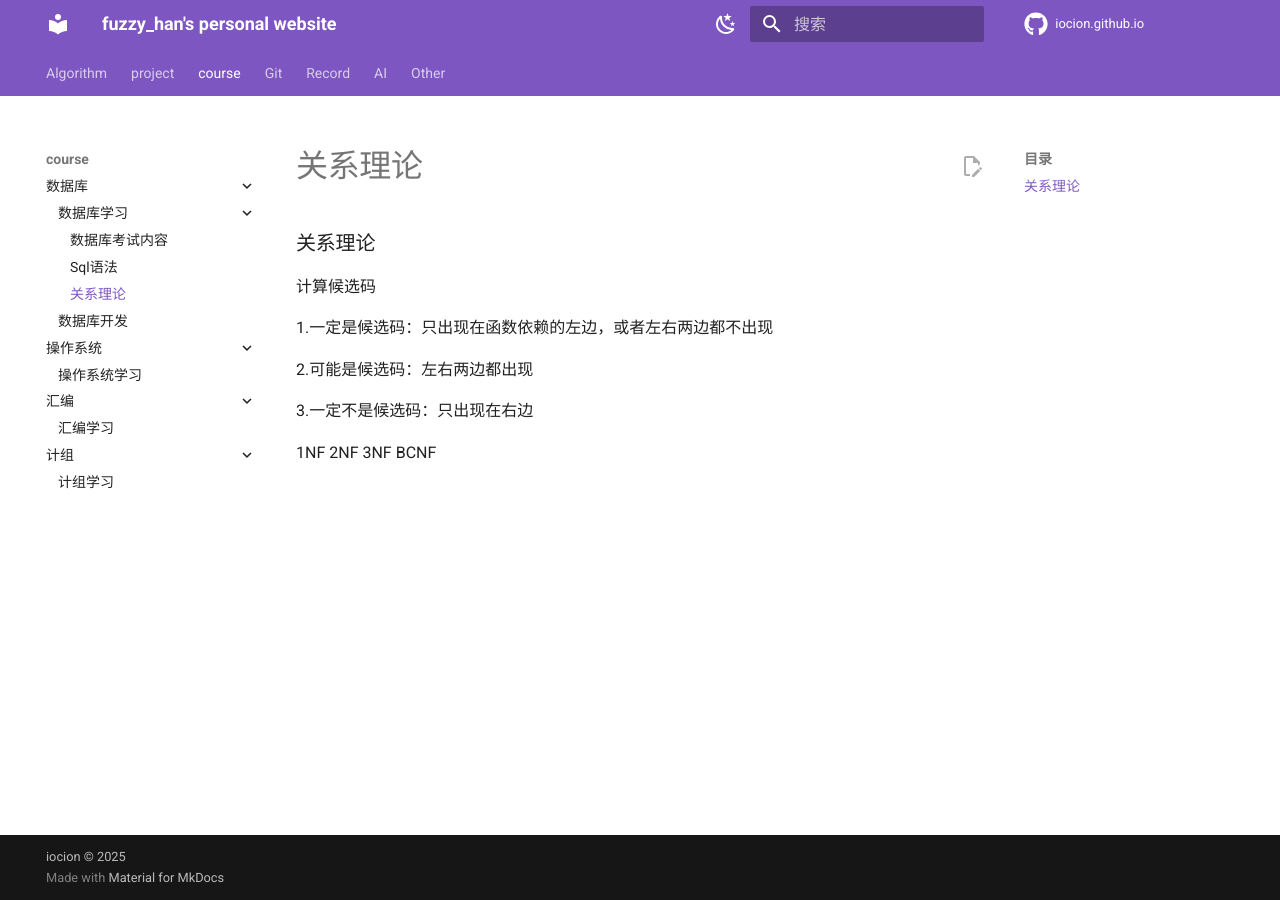
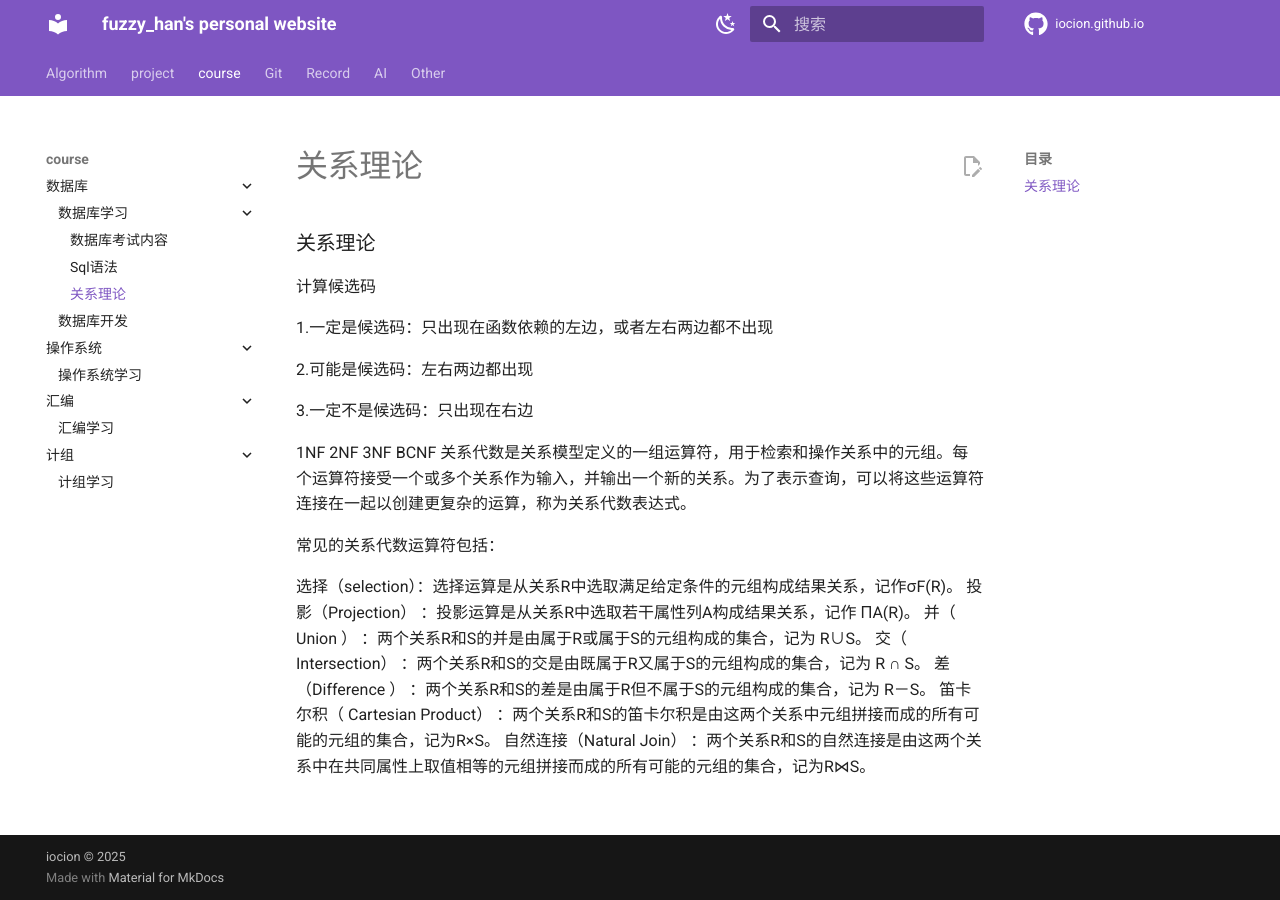
Before and after one commit to iocion/iocion.github.io, an MkDocs documentation site: the page built from docs/course/数据库/数据库学习/关系理论.md, in a window 1280 px wide. Built offline with MkDocs 1.6.1 and Material for MkDocs 9.7.7, drawn with Linux system fonts in a browser that asks for light colours; nearby versions of some CDN libraries; library files that are not in the unit come from our copies; comment, search, counter and statistics services are not loaded.

Commit message:
Update 关系理论.md

```diff
--- a/docs/course/数据库/数据库学习/关系理论.md
+++ b/docs/course/数据库/数据库学习/关系理论.md
@@ -14,3 +14,14 @@
 2NF
 3NF
 BCNF
+关系代数是关系模型定义的一组运算符，用于检索和操作关系中的元组。每个运算符接受一个或多个关系作为输入，并输出一个新的关系。为了表示查询，可以将这些运算符连接在一起以创建更复杂的运算，称为关系代数表达式。
+
+常见的关系代数运算符包括：
+
+选择（selection）：选择运算是从关系R中选取满足给定条件的元组构成结果关系，记作σF(R)。
+投影（Projection） ：投影运算是从关系R中选取若干属性列A构成结果关系，记作 ΠA(R)。
+并（ Union ） ：两个关系R和S的并是由属于R或属于S的元组构成的集合，记为 R∪S。
+交（ Intersection） ：两个关系R和S的交是由既属于R又属于S的元组构成的集合，记为 R ∩ S。
+差（Difference ） ：两个关系R和S的差是由属于R但不属于S的元组构成的集合，记为 R－S。
+笛卡尔积（ Cartesian Product） ：两个关系R和S的笛卡尔积是由这两个关系中元组拼接而成的所有可能的元组的集合，记为R×S。
+自然连接（Natural Join） ：两个关系R和S的自然连接是由这两个关系中在共同属性上取值相等的元组拼接而成的所有可能的元组的集合，记为R⋈S。
```
